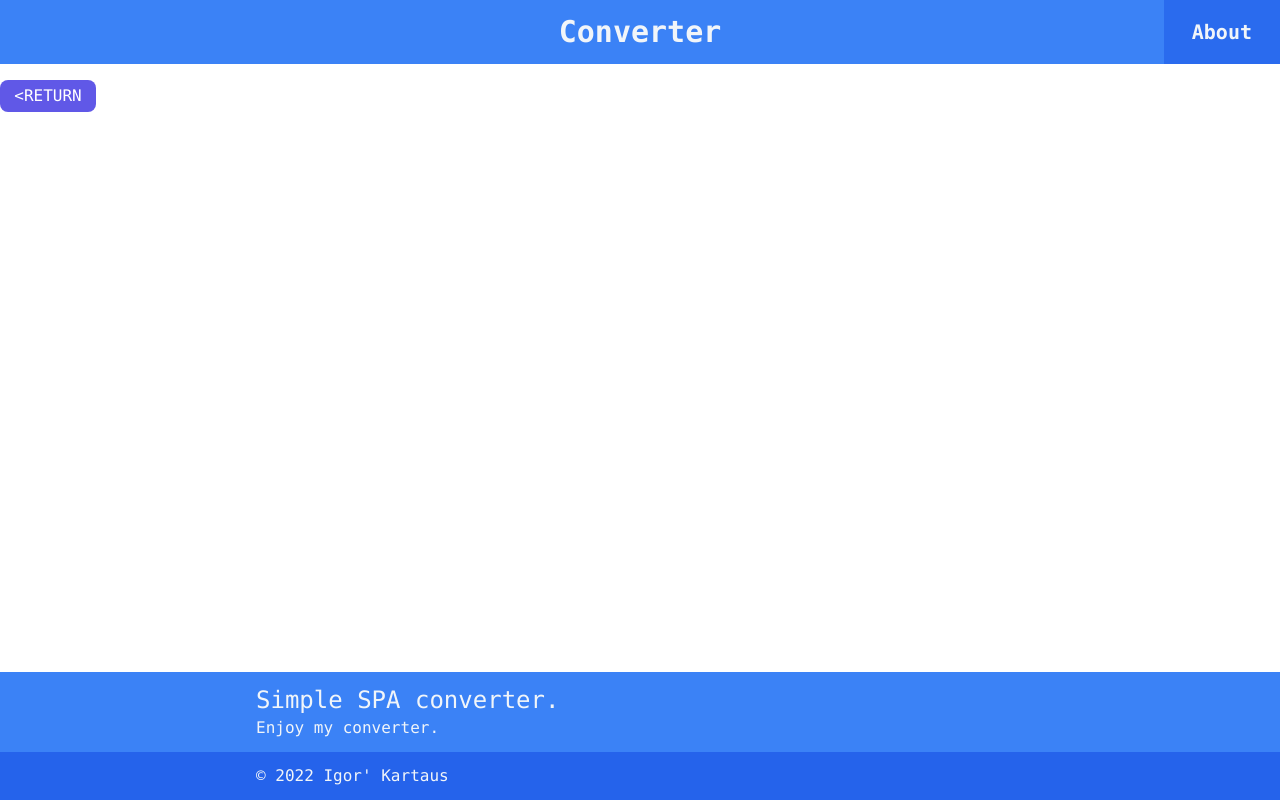
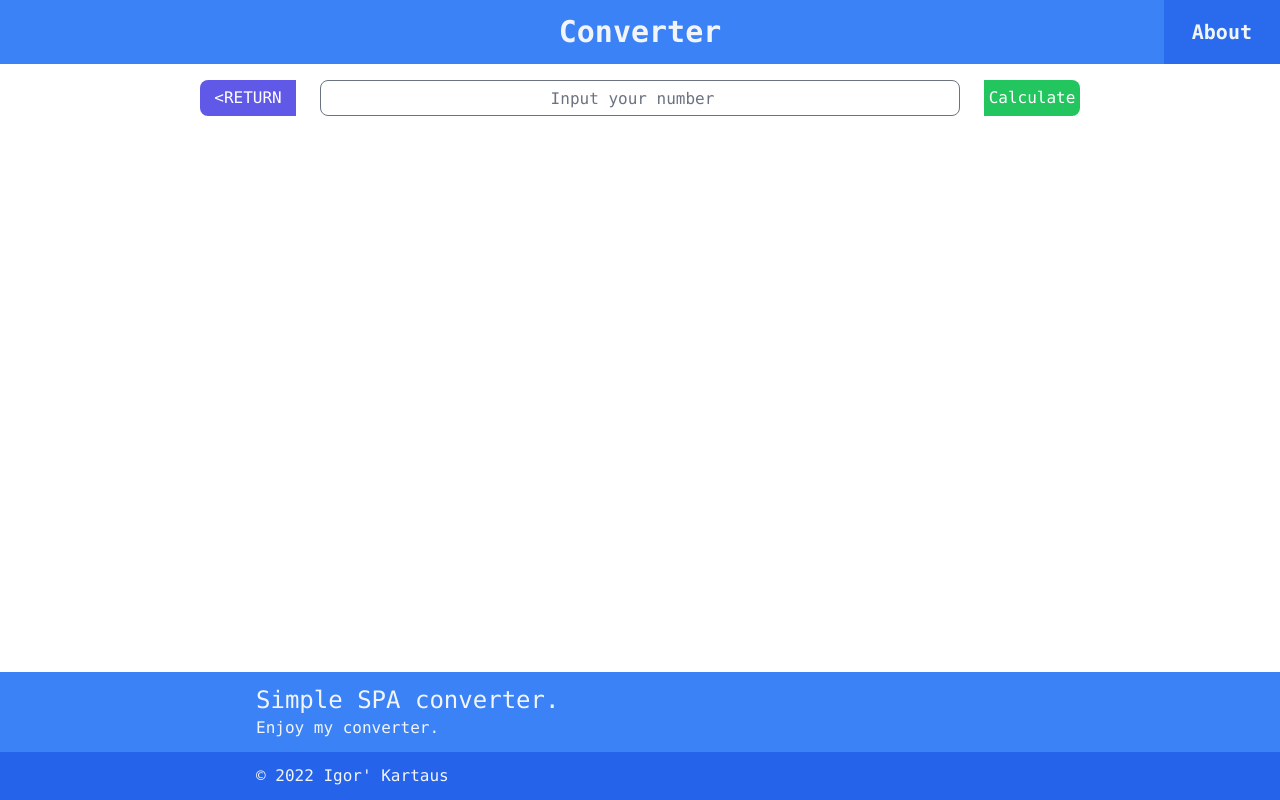
Before and after one commit to Blazac97/converter-tailwind, a React (Create React App) app: page /length in a window 1280 px wide. Built offline with nearby package versions, Linux system fonts and the light colour scheme.

Commit message:
Add 2 btns and imputnumber area

```diff
--- a/package.json
+++ b/package.json
@@ -44,6 +44,7 @@
     ]
   },
   "devDependencies": {
+    "@tailwindcss/forms": "^0.5.2",
     "autoprefixer": "^10.4.7",
     "postcss": "^8.4.14",
     "tailwindcss": "^3.1.6"
--- a/src/pages/lengthpage.tsx
+++ b/src/pages/lengthpage.tsx
@@ -4,13 +4,25 @@ export const Lengthpage: React.FC = () => {
   const navigate = useNavigate();
   return (
     <>
-      <div className=" flex mx-auto mt-4 ">
+      <div className=" flex mx-auto mt-4 justify-center">
         <div className="flex">
           <button
-            className=" w-24 flex justify-center rounded-lg p-1  text-white bg-indigo-600/90 hover:animate-pulse"
+            className=" w-24 flex justify-center items-center rounded-l-lg  text-white h-9 bg-indigo-600/90 hover:animate-pulse"
             onClick={() => navigate("/")}
           >
             {"<RETURN"}
+          </button>
+        </div>
+        <div className="justify-center w-2/4 mx-6">
+          <input
+            type="number"
+            placeholder="Input your number"
+            className="form-input  px-4 py-3 rounded-lg h-9 text-black text-center hover:border-2 w-full"
+          ></input>
+        </div>
+        <div className="flex">
+          <button className=" w-24 flex justify-center items-center rounded-r-lg p-1  text-white h-9 bg-green-500 hover:animate-pulse">
+            {"Calculate"}
           </button>
         </div>
       </div>
--- a/tailwind.config.js
+++ b/tailwind.config.js
@@ -1,10 +1,8 @@
 /** @type {import('tailwindcss').Config} */
 module.exports = {
-  content: [
-    "./src/**/*.{js,jsx,ts,tsx}"
-  ],
+  content: ["./src/**/*.{js,jsx,ts,tsx}"],
   theme: {
     extend: {},
   },
-  plugins: [],
-}
+  plugins: [require("@tailwindcss/forms")],
+};
```
Also changed, not shown: 1 other file (tests, documents, lock files or other folders).
